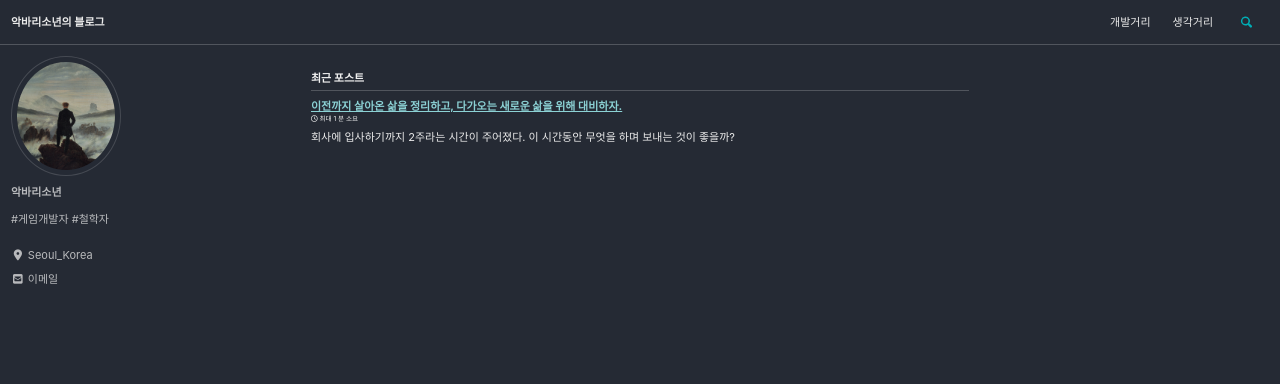
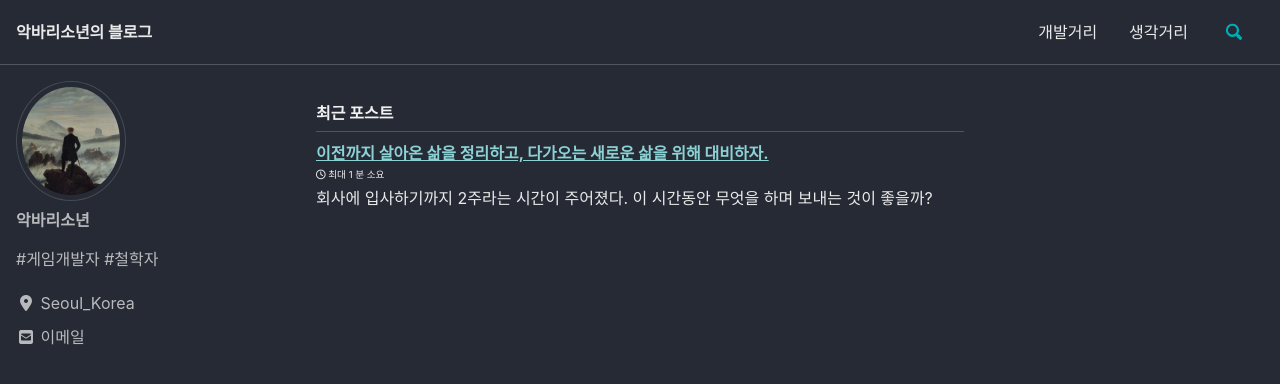
Before and after one commit to surmounter/Blog, a Jekyll site: the page built from index.html, in a window 1280 px wide and 900 px high. Shown: the top 384 px of the window. Built offline with Jekyll 4.4.1, drawn with Linux system fonts in a browser that asks for light colours; cached includes are drawn as plain includes; nearby versions of some CDN libraries; the list of posts is cut into pages by our own code.

Commit message:
Update _reset.scss

```diff
--- a/_sass/minimal-mistakes/_reset.scss
+++ b/_sass/minimal-mistakes/_reset.scss
@@ -8,18 +8,18 @@ html {
   /* apply a natural box layout model to all elements */
   box-sizing: border-box;
   background-color: $background-color;
-  font-size: 11px;
+  font-size: 16px;
 
   @include breakpoint($medium) {
-    font-size: 11px;
+    font-size: 16px;
   }
 
   @include breakpoint($large) {
-    font-size: 11px;
+    font-size: 16px;
   }
 
   @include breakpoint($x-large) {
-    font-size: 11px;
+    font-size: 16px;
   }
 
   -webkit-text-size-adjust: 100%;
```
